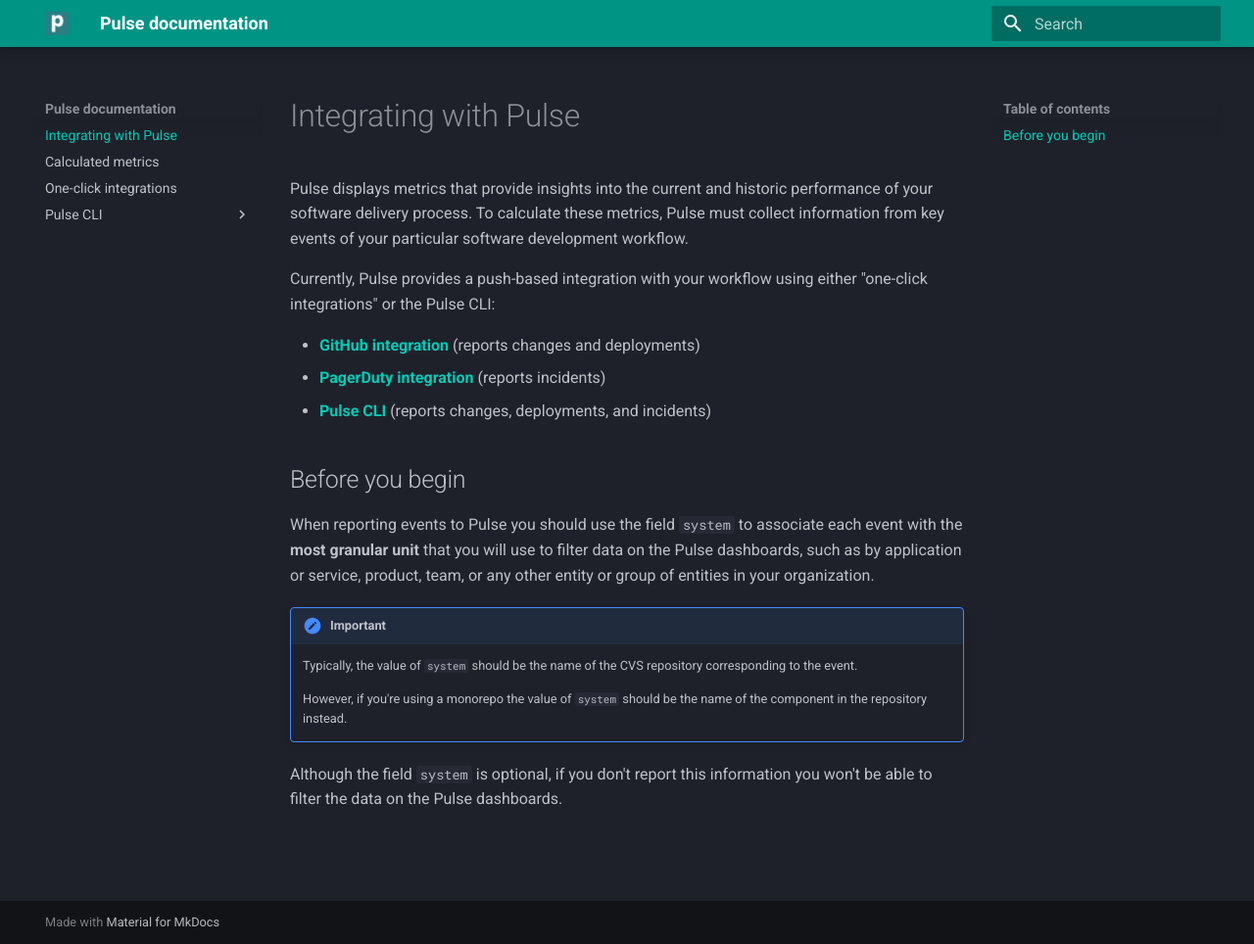
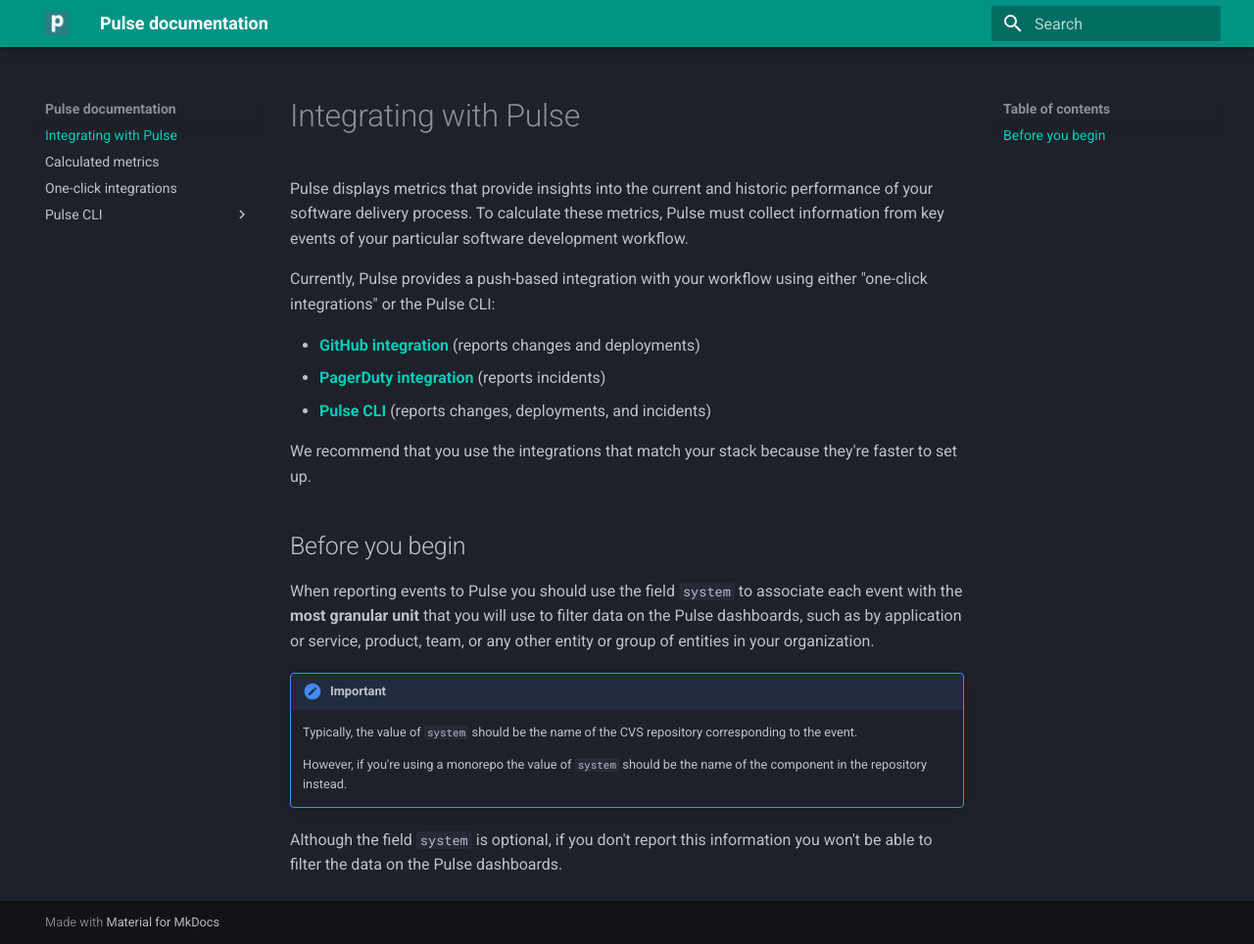
Before and after one commit to codacy/pulse-user-docs, an MkDocs documentation site: the page built from docs/index.md, in a window 1280 px wide and 964 px high. Shown: the whole window at 98% size. Built offline with MkDocs 1.6.1 and Material for MkDocs 9.7.7, drawn with Linux system fonts in a browser that asks for light colours.

Commit message:
feature: Recommend using available integrations

```diff
--- a/docs/index.md
+++ b/docs/index.md
@@ -7,6 +7,8 @@
 -   **[GitHub integration](one-click-integrations.md#github)** (reports changes and deployments)
 -   **[PagerDuty integration](one-click-integrations.md#pagerduty)** (reports incidents)
 -   **[Pulse CLI](cli/installing-the-pulse-cli.md)** (reports changes, deployments, and incidents)
+
+We recommend that you use the integrations that match your stack because they're faster to set up.
 
 ## Before you begin
 
```
